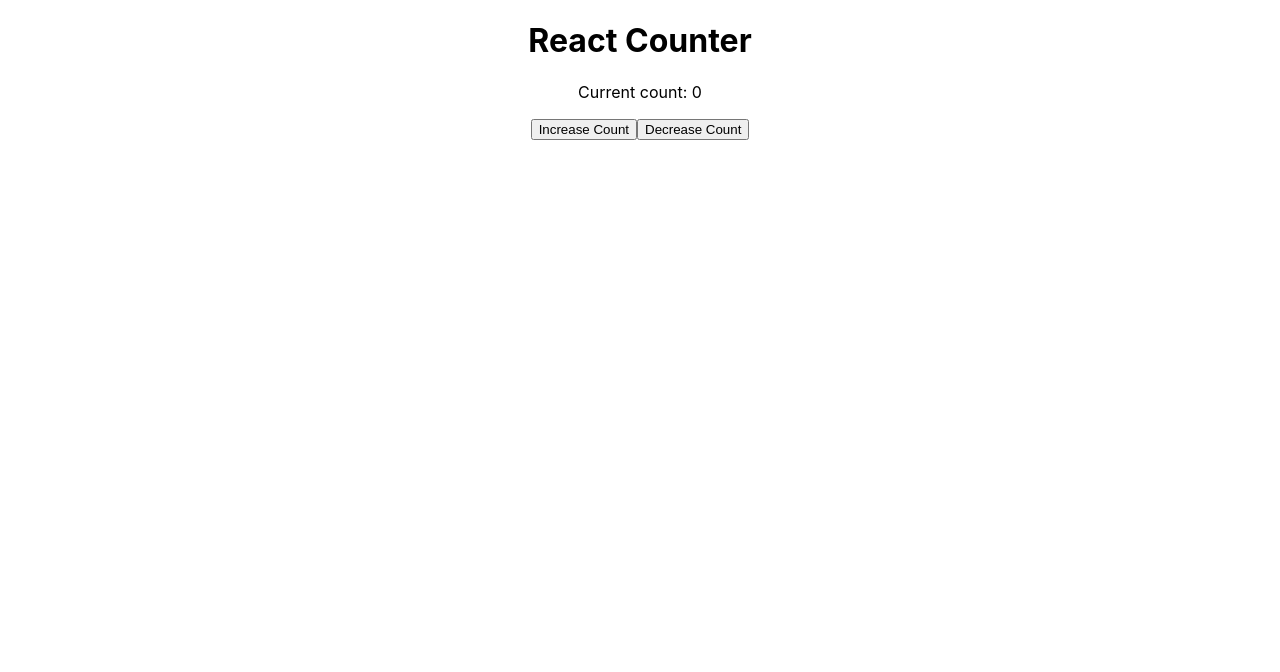
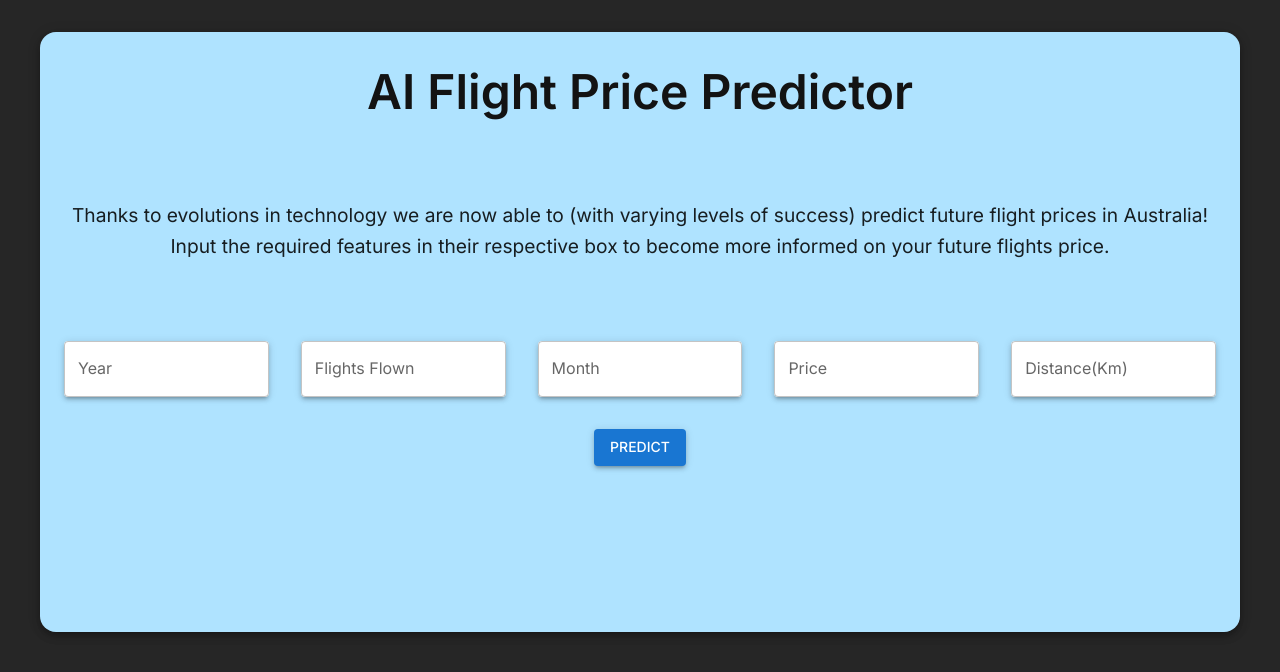
Before and after one commit to IanScheepers/23TriforceHeros, a React (Create React App) app: page / in a window 1280 px wide. Shown: the top 672 px of the page. Built offline with nearby package versions, Linux system fonts and the light colour scheme.

Commit message:
adding the stuff that needs to be added

```diff
--- a/package.json
+++ b/package.json
@@ -3,11 +3,16 @@
   "version": "0.1.0",
   "private": true,
   "dependencies": {
+    "@emotion/react": "^11.13.3",
+    "@emotion/styled": "^11.13.0",
+    "@mui/icons-material": "^6.1.5",
+    "@mui/material": "^6.1.5",
     "@testing-library/jest-dom": "^5.17.0",
     "@testing-library/react": "^13.4.0",
     "@testing-library/user-event": "^13.5.0",
     "react": "^18.3.1",
     "react-dom": "^18.3.1",
+    "react-router-dom": "^6.27.0",
     "react-scripts": "5.0.1",
     "web-vitals": "^2.1.4"
   },
--- a/public/index.html
+++ b/public/index.html
@@ -1,20 +1,23 @@
 <!DOCTYPE html>
 <html lang="en">
-  <head>
+<head>
     <meta charset="utf-8" />
     <link rel="icon" href="%PUBLIC_URL%/favicon.ico" />
     <meta name="viewport" content="width=device-width, initial-scale=1" />
     <meta name="theme-color" content="#000000" />
-    <meta
-      name="description"
-      content="Web site created using create-react-app"
-    />
+    <meta name="description"
+          content="Web site created using create-react-app" />
     <link rel="apple-touch-icon" href="%PUBLIC_URL%/logo192.png" />
     <!--
       manifest.json provides metadata used when your web app is installed on a
       user's mobile device or desktop. See https://developers.google.com/web/fundamentals/web-app-manifest/
     -->
     <link rel="manifest" href="%PUBLIC_URL%/manifest.json" />
+
+    <!-- Google Font -->
+    <link rel="preconnect" href="https://fonts.googleapis.com">
+    <link rel="preconnect" href="https://fonts.gstatic.com" crossorigin>
+    <link href="https://fonts.googleapis.com/css2?family=Inter:ital,opsz,wght@0,14..32,100..900;1,14..32,100..900&display=swap" rel="stylesheet">
     <!--
       Notice the use of %PUBLIC_URL% in the tags above.
       It will be replaced with the URL of the `public` folder during the build.
@@ -25,7 +28,7 @@
       Learn how to configure a non-root public URL by running `npm run build`.
     -->
     <title>React App</title>
-  </head>
+</head>
   <body>
     <noscript>You need to enable JavaScript to run this app.</noscript>
     <div id="root"></div>
--- a/src/App.css
+++ b/src/App.css
@@ -28,8 +28,19 @@
   color: #61dafb;
 }
 
+.wapper {
+    background-color: #262626;
+    position: absolute;
+    top: 0;
+    left: 0;
+    right: 0;
+    bottom: 0;
+}
+
+
+
 @keyframes App-logo-spin {
-  from {
+    from {
     transform: rotate(0deg);
   }
   to {
--- a/src/App.js
+++ b/src/App.js
@@ -1,21 +1,59 @@
 import logo from './logo.svg';
 import './App.css';
 import React, { useState } from 'react';
+import { BrowserRouter as Router, Route, Routes, Link } from 'react-router-dom';
+import {
+    AppBar, Toolbar, Typography, Container, Grid, Card, CardContent, Button, Box,
+    Drawer, List, ListItem, ListItemIcon, ListItemText, IconButton, TextField,
+    Switch, Snackbar, Alert, Fab, Dialog, DialogTitle, DialogContent, DialogContentText,
+    DialogActions, CircularProgress, LinearProgress, Chip, Avatar, Divider
+} from '@mui/material';
+import {
+    Menu as MenuIcon,
+    Home as HomeIcon,
+    Info as InfoIcon,
+    Mail as MailIcon,
+    Add as AddIcon,
+} from '@mui/icons-material';
+import img1 from './images/iloveAI.png'
+
+
+function About() {
+    return (
+        <Container>
+            <Typography variant="h2" component="h1" gutterBottom>
+                About Us
+            </Typography>
+            <Typography variant="h5" component="h2" gutterBottom>
+                This is the About page. Here, you can add more information about the project or your team.
+            </Typography>
+        </Container>
+    );
+}
 
 function App() {
-
-    const [count, setCount] = useState(0);
-    const [name, setName] = useState("test");
+    const features = ["Year", "Flights Flown", "Month", "Price", "Distance(Km)" ]
 
     return (
-        <div className="App">
-            <h1>React Counter</h1>
-            <p>Current count: {count}</p>
-            <button onClick={() => setCount(count + 1)}>Increase
-                Count</button>
-            <button onClick={() => setCount(count - 1)}>Decrease
-                Count</button>
+        <div className= 'wapper'>
+            <Container sx={{ bgcolor: '#afe3ff', height: "75vh", borderRadius: '16px', borderColor: '#131313', p: 4, my: 4, boxShadow: 5 }} >
+                <Typography variant="h1" sx={{ color: '#131313', textAlign: 'center' }} >AI Flight Price Predictor</Typography>
+
+                <Typography variant="h6" sx={{ textAlign: 'center', my: 10 }}>Thanks to evolutions in technology we are now able to (with varying levels of success) predict future flight prices in Australia! Input the required features in their respective box to become more informed on your future flights price.</Typography>
+
+                <Box sx={{ mt: 4, textAlign: 'center' }}>
+                    <Box sx={{ display: 'flex', flexDirection: 'row', justifyContent: "space-between", gap: 4 }}>
+                        {features.map((feature) => (
+                            <TextField fullWidth sx={{ bgcolor: '#ffffff', borderRadius: '4px', boxShadow: 3}} label={feature} variant="outlined" />
+                        ))}
+                    </Box>
+                    <Button variant="contained" sx={{ mt: 4, textAlign: 'center', boxShadow: 3 }}>Predict</Button>
+                </Box>
+            </Container>
         </div>
+
+
+
   );
 }
 
--- a/src/index.js
+++ b/src/index.js
@@ -3,15 +3,56 @@ import ReactDOM from 'react-dom/client';
 import './index.css';
 import App from './App';
 import reportWebVitals from './reportWebVitals';
+import { BrowserRouter as Router } from 'react-router-dom';
+import CssBaseline from '@mui/material/CssBaseline';
+import { ThemeProvider, createTheme } from '@mui/material/styles';
+
+const theme = createTheme({
+    palette: {
+        primary: {
+            main: "#1976d2",
+        },
+        secondary: {
+            main:"#2e774c9"
+        },
+    },
+    body: {
+        backgroundcolor: "#1976d2",
+        },
+    typography: {
+        fontFamily: [
+            'inter',
+        ].join(','),
+
+        h1: {
+            fontSize: "3rem",
+            fontWeight: 600,
+        },
+        h2: {
+            fontSize: "1.75rem",
+            fontWeight: 600,
+        },
+        h3: {
+            fontSize: "1.5rem",
+            fontWeight: 600,
+        },
+
+        h6: {
+            fontSize: "1.2rem",
+            fontWeight: 400,
+        },
+    },
+});
 
 const root = ReactDOM.createRoot(document.getElementById('root'));
 root.render(
-  <React.StrictMode>
-    <App />
-  </React.StrictMode>
+    <React.StrictMode>
+        {/* Wrap the app in ThemeProvider and pass the theme for consistent styling */}
+        <ThemeProvider theme={theme}>
+            <CssBaseline />
+            <Router>  {/* Wrap the App component in Router */}
+                <App />
+            </Router>
+        </ThemeProvider>
+    </React.StrictMode>
 );
-
-// If you want to start measuring performance in your app, pass a function
-// to log results (for example: reportWebVitals(console.log))
-// or send to an analytics endpoint. Learn more: https://bit.ly/CRA-vitals
-reportWebVitals();
```
Also changed, not shown: src/images/iloveAI.png (added), 1 other file (tests, documents, lock files or other folders).
